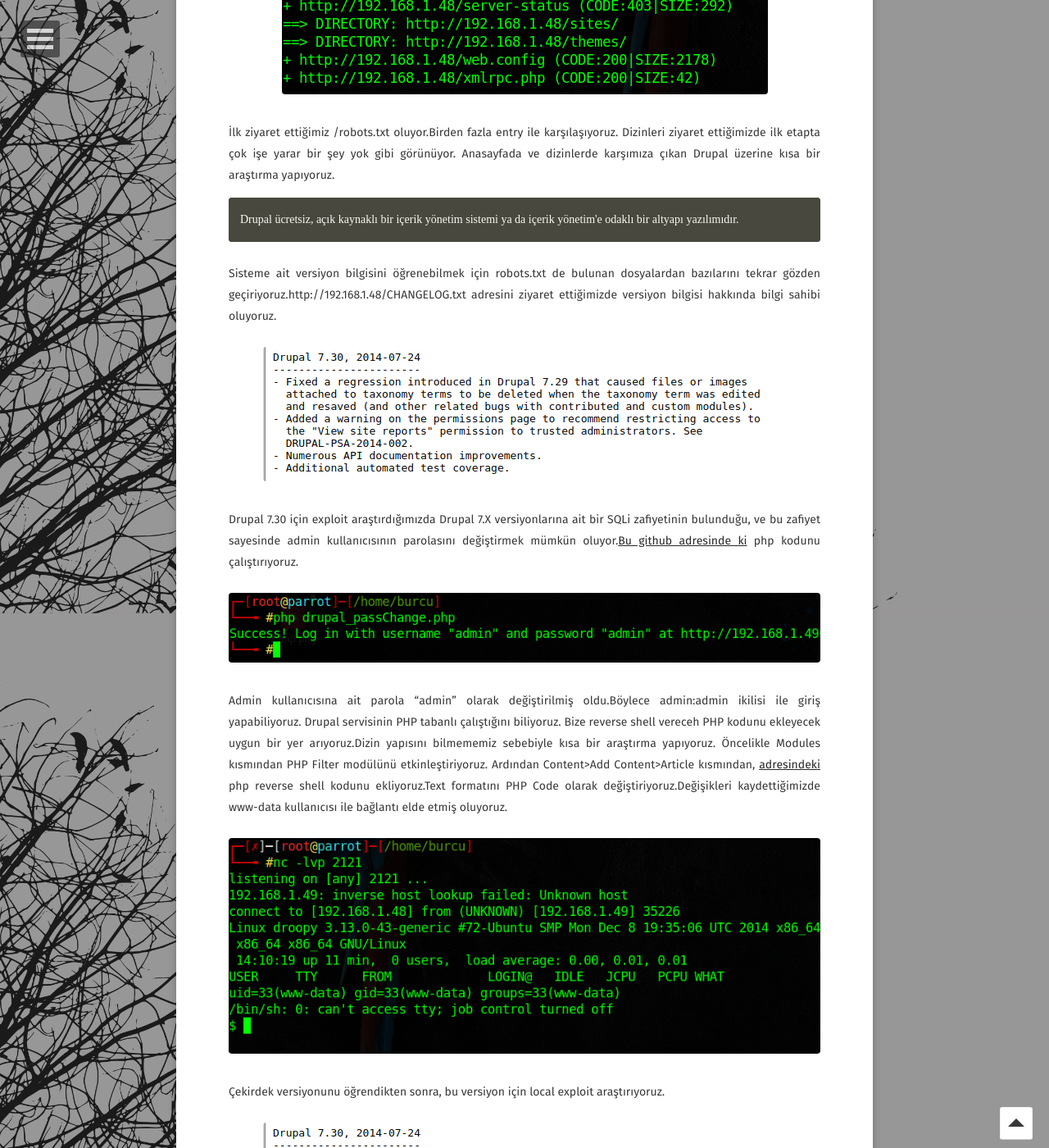
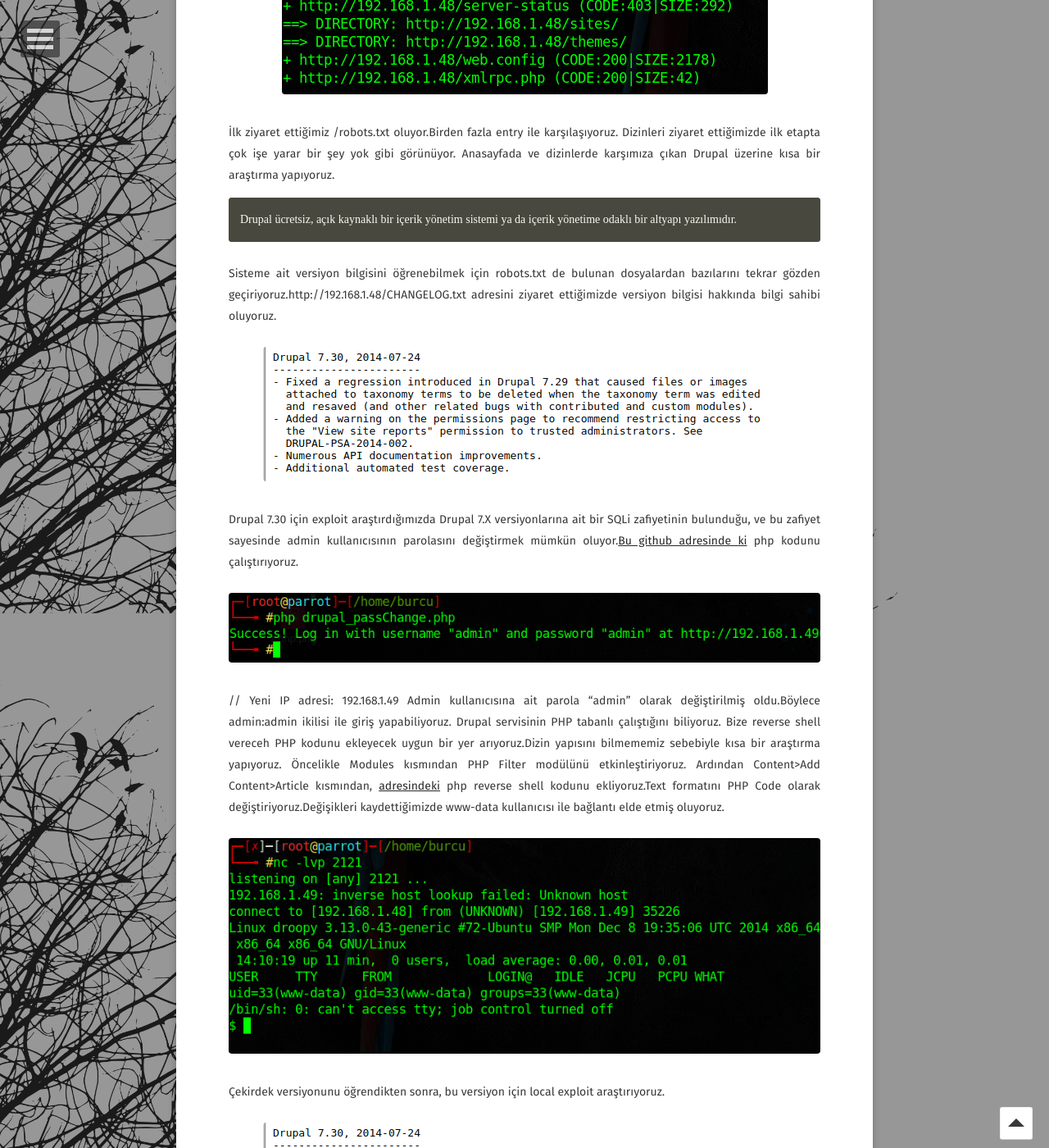
Before and after one commit to burcudemiralp/burcudemiralp.github.io, a Jekyll site: the page built from _posts/2018-06-13-Droopy-Writeup.md, in a window 1280 px wide and 1400 px high, scrolled down 1052 px. Shown: the whole window at 82% size. Built offline with Jekyll 4.4.1, drawn with Linux system fonts in a browser that asks for light colours; some web fonts are replaced.

Commit message:
Update 2018-06-13-Droopy-Writeup.md

````diff
--- a/_posts/2018-06-13-Droopy-Writeup.md
+++ b/_posts/2018-06-13-Droopy-Writeup.md
@@ -22,7 +22,7 @@
 İlk ziyaret ettiğimiz /robots.txt oluyor.Birden fazla entry ile karşılaşıyoruz. Dizinleri ziyaret ettiğimizde ilk etapta çok işe yarar bir şey yok gibi görünüyor.
 Anasayfada ve dizinlerde karşımıza çıkan Drupal üzerine kısa bir araştırma yapıyoruz.
 ```
-Drupal ücretsiz, açık kaynaklı bir içerik yönetim sistemi ya da içerik yönetim'e odaklı bir altyapı yazılımıdır.
+Drupal ücretsiz, açık kaynaklı bir içerik yönetim sistemi ya da içerik yönetime odaklı bir altyapı yazılımıdır.
 ```
 Sisteme ait versiyon bilgisini öğrenebilmek için robots.txt de bulunan dosyalardan bazılarını tekrar gözden geçiriyoruz.http://192.168.1.48/CHANGELOG.txt adresini ziyaret ettiğimizde versiyon bilgisi hakkında bilgi sahibi oluyoruz.
 <figure >
@@ -32,6 +32,7 @@
 <figure >
     <img src="/assets/img/droopy/droopyexploit.png">
 </figure>
+// Yeni IP adresi: 192.168.1.49
 Admin kullanıcısına ait parola "admin" olarak değiştirilmiş oldu.Böylece admin:admin ikilisi ile giriş yapabiliyoruz.
 Drupal servisinin PHP tabanlı çalıştığını biliyoruz. Bize reverse shell vereceh PHP kodunu ekleyecek uygun bir yer arıyoruz.Dizin yapısını bilmememiz  sebebiyle kısa bir araştırma yapıyoruz.
 Öncelikle Modules kısmından PHP Filter modülünü etkinleştiriyoruz.
````
